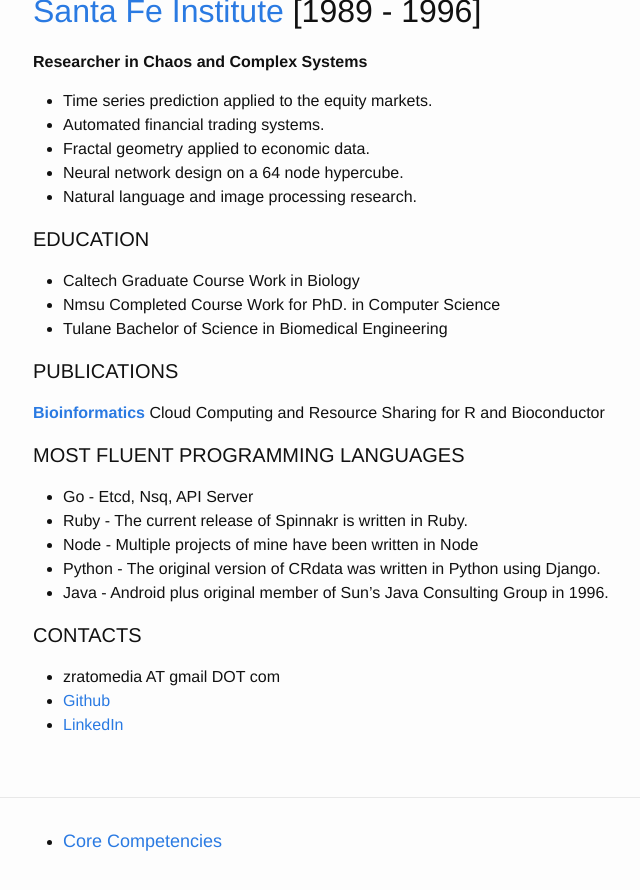
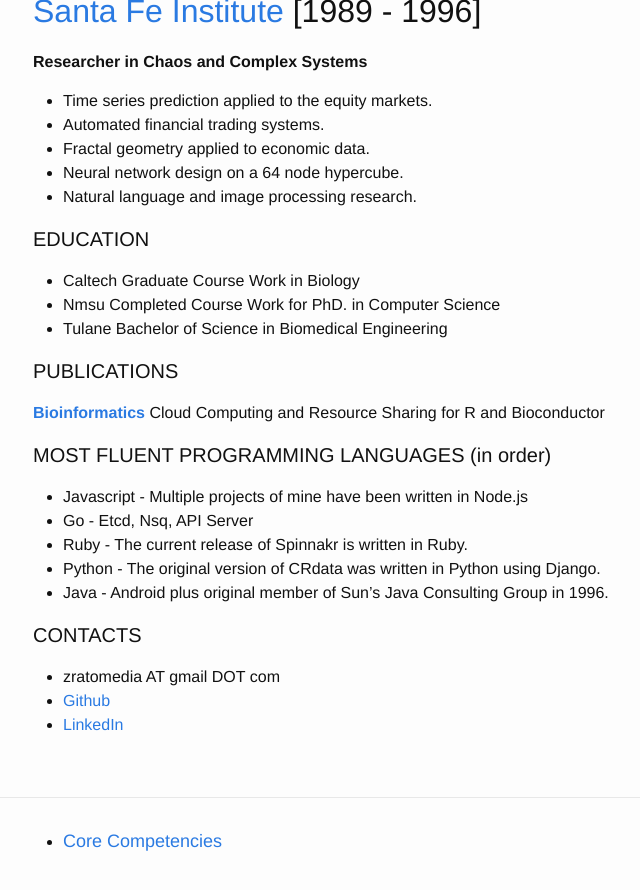
Before and after one commit to angermanmichael/link16, a Jekyll site: the page built from _posts/2017-11-02-cv.md, in a window 1280 px wide and 900 px high, scrolled down 2397 px. Shown: the top 890 px of the window, without its empty margins (237-877 px from the left). Built offline with Jekyll 4.4.1, drawn with Linux system fonts in a browser that asks for light colours.

Commit message:
tweak resume

```diff
--- a/_posts/2017-11-02-cv.md
+++ b/_posts/2017-11-02-cv.md
@@ -116,11 +116,11 @@ Frontend React Development using [Graphiql](https://github.com/graphql/graphiql)
 **[Bioinformatics](http://bioinformatics.oxfordjournals.org/content/27/16/2309)**
 Cloud Computing and Resource Sharing for R and Bioconductor
 
-#### MOST FLUENT PROGRAMMING LANGUAGES
+#### MOST FLUENT PROGRAMMING LANGUAGES (in order)
 
+* Javascript - Multiple projects of mine have been written in Node.js
 * Go - Etcd, Nsq, API Server
 * Ruby - The current release of Spinnakr is written in Ruby.
-* Node - Multiple projects of mine have been written in Node
 * Python - The original version of CRdata was written in Python using Django.
 * Java - Android plus original member of Sun's Java Consulting Group in 1996.
 
```
